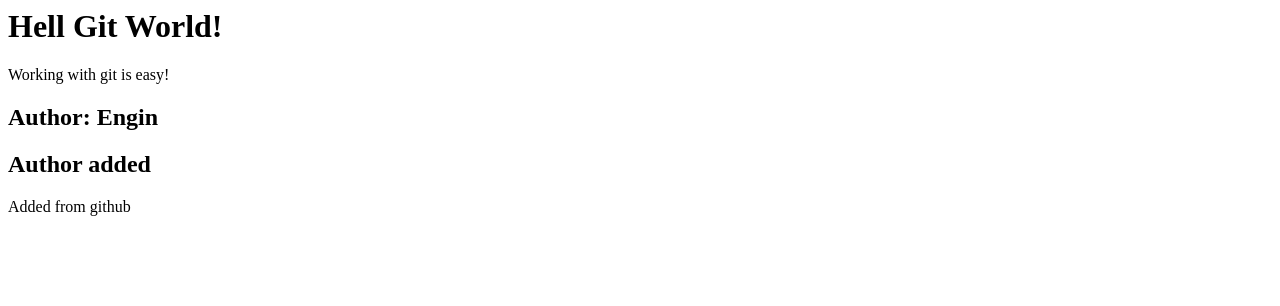
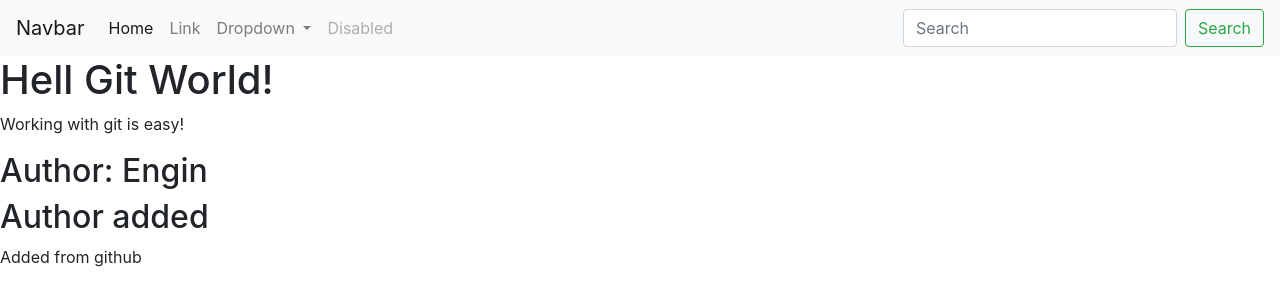
Before and after one commit to dengin/GitGithubMasterClass, a plain HTML site: page index.html in a window 1280 px wide. Drawn offline with nearby package versions, Linux system fonts and the light colour scheme.

Commit message:
add navbar

```diff
--- a/index.html
+++ b/index.html
@@ -1,3 +1,46 @@
+<!DOCTYPE html>
+<html>
+
+<link rel="stylesheet" href="https://cdn.jsdelivr.net/npm/bootstrap@4.5.3/dist/css/bootstrap.min.css" integrity="sha384-TX8t27EcRE3e/ihU7zmQxVncDAy5uIKz4rEkgIXeMed4M0jlfIDPvg6uqKI2xXr2" crossorigin="anonymous">
+
+	<body>
+
+		<nav class="navbar navbar-expand-lg navbar-light bg-light">
+		  <a class="navbar-brand" href="#">Navbar</a>
+		  <button class="navbar-toggler" type="button" data-toggle="collapse" data-target="#navbarSupportedContent" aria-controls="navbarSupportedContent" aria-expanded="false" aria-label="Toggle navigation">
+			<span class="navbar-toggler-icon"></span>
+		  </button>
+
+		  <div class="collapse navbar-collapse" id="navbarSupportedContent">
+			<ul class="navbar-nav mr-auto">
+			  <li class="nav-item active">
+				<a class="nav-link" href="#">Home <span class="sr-only">(current)</span></a>
+			  </li>
+			  <li class="nav-item">
+				<a class="nav-link" href="#">Link</a>
+			  </li>
+			  <li class="nav-item dropdown">
+				<a class="nav-link dropdown-toggle" href="#" id="navbarDropdown" role="button" data-toggle="dropdown" aria-haspopup="true" aria-expanded="false">
+				  Dropdown
+				</a>
+				<div class="dropdown-menu" aria-labelledby="navbarDropdown">
+				  <a class="dropdown-item" href="#">Action</a>
+				  <a class="dropdown-item" href="#">Another action</a>
+				  <div class="dropdown-divider"></div>
+				  <a class="dropdown-item" href="#">Something else here</a>
+				</div>
+			  </li>
+			  <li class="nav-item">
+				<a class="nav-link disabled" href="#" tabindex="-1" aria-disabled="true">Disabled</a>
+			  </li>
+			</ul>
+			<form class="form-inline my-2 my-lg-0">
+			  <input class="form-control mr-sm-2" type="search" placeholder="Search" aria-label="Search">
+			  <button class="btn btn-outline-success my-2 my-sm-0" type="submit">Search</button>
+			</form>
+		  </div>
+		</nav>
+
 		<h1>Hell Git World!</h1>
 
 		<div>
@@ -11,3 +54,9 @@
 		</div>
 		<!--some commits-->
 	<!--some commits-->
+	</body>
+
+	<script src="https://code.jquery.com/jquery-3.5.1.slim.min.js" integrity="sha384-DfXdz2htPH0lsSSs5nCTpuj/zy4C+OGpamoFVy38MVBnE+IbbVYUew+OrCXaRkfj" crossorigin="anonymous"></script>
+	<script src="https://cdn.jsdelivr.net/npm/bootstrap@4.5.3/dist/js/bootstrap.bundle.min.js" integrity="sha384-ho+j7jyWK8fNQe+A12Hb8AhRq26LrZ/JpcUGGOn+Y7RsweNrtN/tE3MoK7ZeZDyx" crossorigin="anonymous"></script>
+
+</html>
```
Lines whose indentation alone changed are shown as unchanged.
